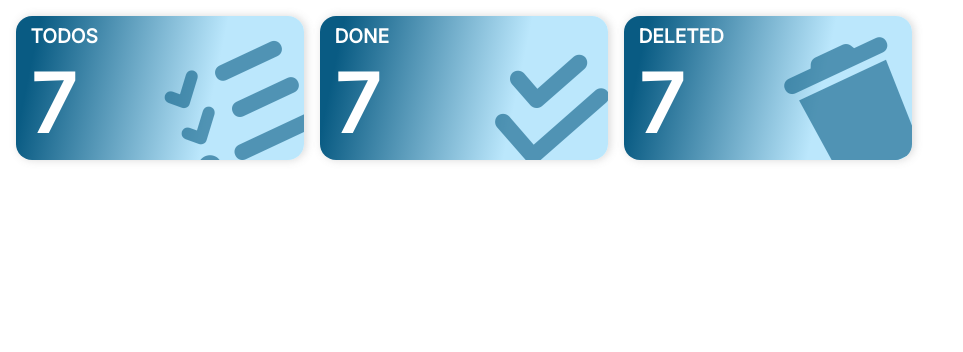
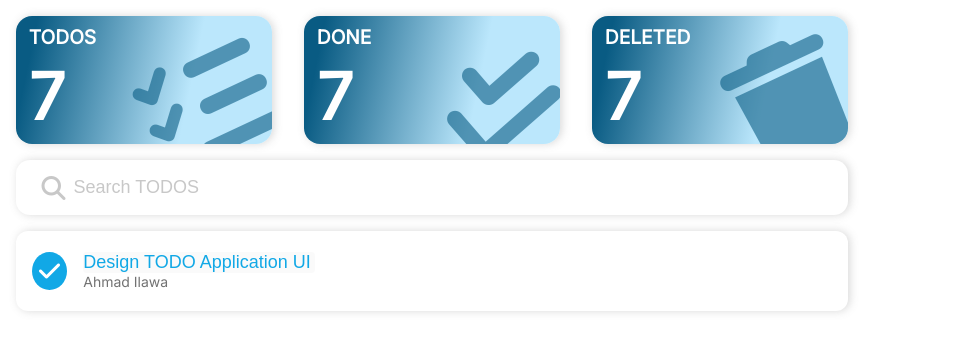
Before and after one commit to Anil9651080/ToDoList, a plain HTML site: page index.html in a window 1280 px wide. Shown: the whole page, without its empty margins (0-963 px from the left). Drawn offline with Linux system fonts and the light colour scheme.

Commit message:
starting with task list and search bar

```diff
--- a/index.html
+++ b/index.html
@@ -14,6 +14,7 @@
 </head>
 
 <body>
+    <div class="container">
         <aside>
             <div class="task"></div>
 
@@ -44,9 +45,25 @@
 
                 </div>
             </div>
-        <div class="task-list"></div>
+            <div class="task-list">
+                <div class="search">
+                    <i class="fa-solid fa-magnifying-glass"></i>
+                    <input type="text" placeholder="Search TODOS">
+                </div>
+                <div class="list">
+                    <div class="task">
+                        <i class="fa-solid fa-check check-box"></i>
+                        <div class="task-body">
+                            <input type="text" value="Design TODO Application UI" disabled>
+                            <p>Ahmad Ilawa</p>
+                        </div>
+                    </div>
+
+                </div>
+            </div>
         </main>
 
+    </div>
     <script src="https://kit.fontawesome.com/83d1245909.js" crossorigin="anonymous"></script>
 </body>
 
--- a/style.css
+++ b/style.css
@@ -6,15 +6,17 @@ body{
     font-family: 'Inter', sans-serif;
 }
 main {
-    width: 50%;
+    width: 65%;
+
 }
 
 main .card-list {
+
     margin: 1em;
     width: 100%;
-    display: grid;
-    grid-template-columns: 1fr 1fr 1fr;
-    gap: 1em;
+    display: flex;
+    justify-content: space-between;
+
 }
 
 main .card-list .card {
@@ -23,8 +25,8 @@ main .card-list .card {
     border-radius: 16px;
     position: relative;
     overflow: hidden;
-    width: 18em;
-    height: 9em;
+    width: 256px;
+    height: 128px;
     box-shadow: 2px 0 8px 0px #66666640;
 }
 
@@ -40,7 +42,7 @@ main .card-list .card .card-body {
 
 main .card-list .card .no {
 
-    font-size: 5em;
+    font-size: 64px;
 
     font-weight: 700;
 }
@@ -59,3 +61,91 @@ main .card-list .card i {
     top: 20%;
     transform: rotate(-25.1deg);
 }
+
+main .task-list {
+    width: 100%;
+    display: flex;
+    flex-direction: column;
+    justify-content: center;
+    gap: 1em;
+    margin: 1em;
+
+}
+main .task-list .search{
+    width: 100%;
+    display: flex;
+    justify-content: center;
+    align-items: center;
+    gap: 0.5em;
+    height:55px;
+    background-color: #FFFFFF;
+    box-shadow: 2px 0 8px 0px #66666640;
+
+
+    border-radius: 14px;
+
+
+}
+main .task-list .search  i{
+    font-size: 24px;
+    color: #C8C8C8;
+}
+main .task-list .search input{
+    width: 90%;
+    border: none;
+    outline: none;
+    font-size: 18px;
+
+}
+main .task-list .search input::placeholder{
+    color: #C8C8C8;
+}
+
+
+
+
+main .task-list .list .task {
+    width: 100%;
+    display: flex;
+    justify-content: center;
+    align-items: center;
+    gap: 1em;
+    background-color: #FFFFFF;
+    box-shadow: 2px 0 8px 0px #66666640;
+    border-radius: 12px;
+    height: 80px;
+
+
+}
+main .task-list .list .task .check-box{
+    border-radius:50%;
+    padding: 0.3em;
+    font-size: 24px;
+    color: white;
+
+    background-color: #11A8E6;
+}
+main .task-list .list .task .task-body{
+    width: 90%;
+
+}
+
+main .task-list .list .task .task-body input{
+    outline: none;
+    border: 1px solid #11A8E6;
+    color: #11A8E6;;
+    border-radius: 4px;
+    font-size: 18px;
+
+}
+
+
+main .task-list .list .task input:disabled{
+    border:none;
+}
+
+
+main .task-list .list .task .task-body p{
+    font-size: 14px;
+    color: #434343BF;
+}
```
Lines whose indentation alone changed are shown as unchanged.
